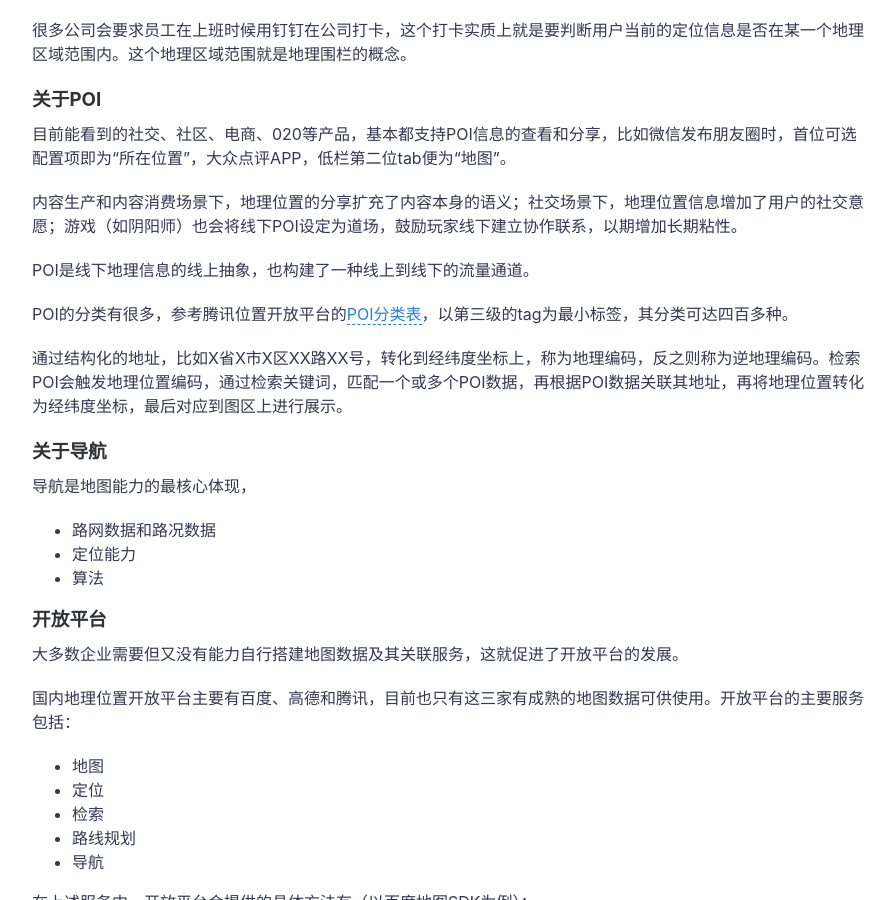
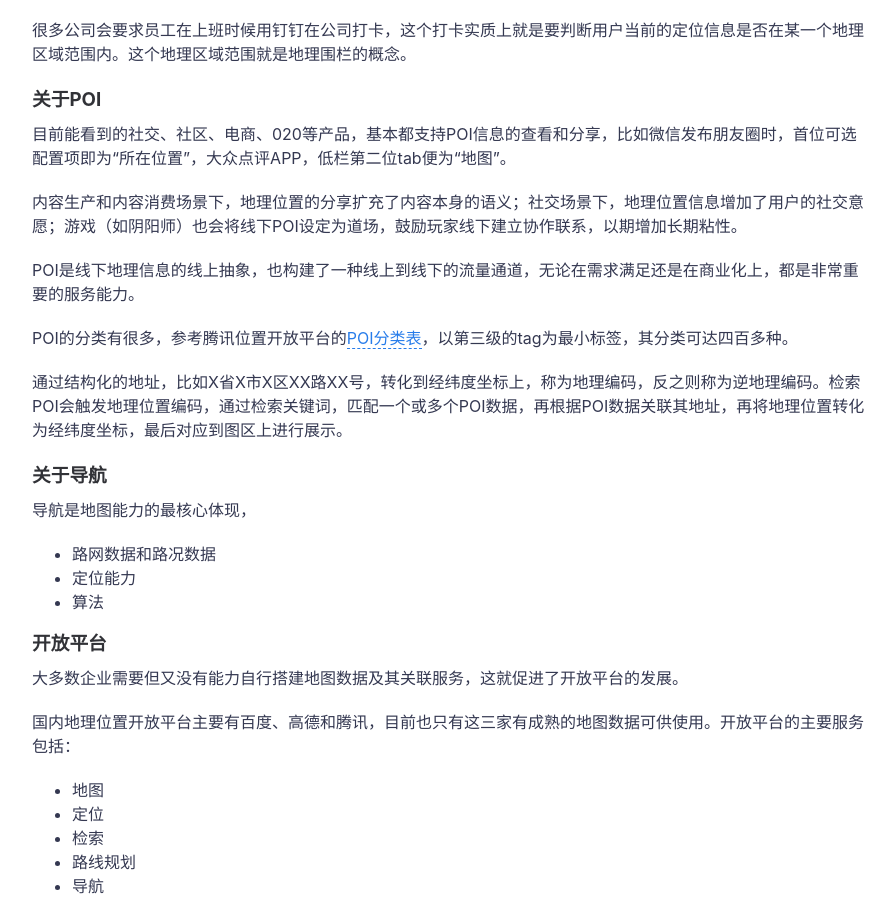
Before and after one commit to icarus507/icarus507.github.io, a Jekyll site: the page built from _posts/2018-09-08-谈谈地图（下）.md, in a window 1280 px wide and 900 px high, scrolled down 1062 px. Shown: the whole window, without its empty margins (188-1083 px from the left). Built offline with Jekyll 4.4.1, drawn with Linux system fonts in a browser that asks for light colours.

Commit message:
Update 2018-09-08-谈谈地图（下）.md

```diff
--- a/_posts/2018-09-08-谈谈地图（下）.md
+++ b/_posts/2018-09-08-谈谈地图（下）.md
@@ -27,7 +27,7 @@ GPS初次接受卫星信号的时候会比较耗电，比如你从北京出差
 
 内容生产和内容消费场景下，地理位置的分享扩充了内容本身的语义；社交场景下，地理位置信息增加了用户的社交意愿；游戏（如阴阳师）也会将线下POI设定为道场，鼓励玩家线下建立协作联系，以期增加长期粘性。
 
-POI是线下地理信息的线上抽象，也构建了一种线上到线下的流量通道。
+POI是线下地理信息的线上抽象，也构建了一种线上到线下的流量通道，无论在需求满足还是在商业化上，都是非常重要的服务能力。
 
 POI的分类有很多，参考腾讯位置开放平台的[POI分类表](https://lbs.qq.com/service/webService/webServiceGuide/webServiceAppendix)，以第三级的tag为最小标签，其分类可达四百多种。
 
```
